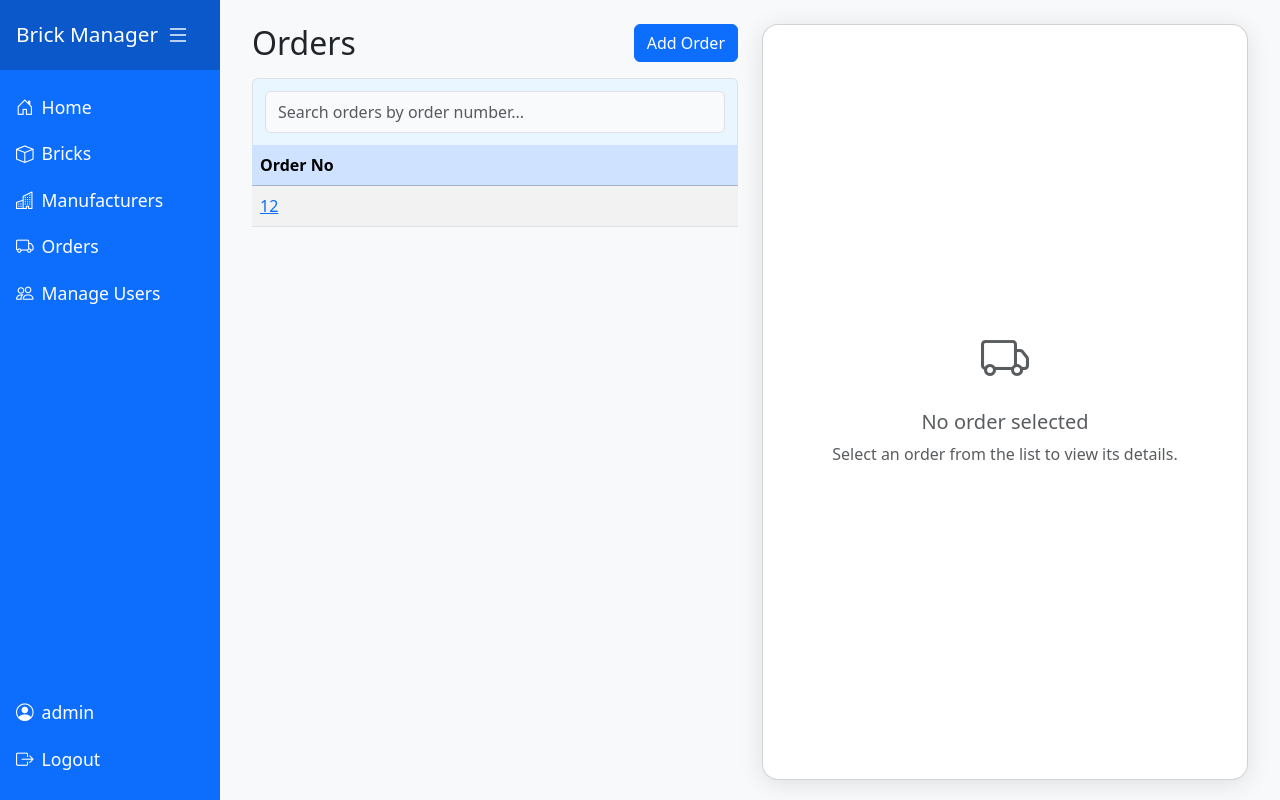
After one commit to MUsmanaSaeed/software-engineering-and-and-agile, a Flask app: page /orders in a window 1280 px wide. The commit adds this page. Run offline with Flask 3, Linux system fonts and the light colour scheme; a user stored in the database is signed in.

Commit message:
Implement order management feature: add order model, routes, and templates for viewing and adding orders

```diff
--- a/app.py
+++ b/app.py
@@ -4,6 +4,7 @@ from users import users_bp
 from manufacturers import manufacturers_bp
 from bricks import bricks_bp
 from manage_users import manage_users_bp
+from orders import orders_bp
 
 app = Flask(__name__)
 app.config['SECRET_KEY'] = 'brickManagementSystem'
@@ -30,6 +31,7 @@ app.register_blueprint(users_bp)
 app.register_blueprint(manufacturers_bp)
 app.register_blueprint(bricks_bp)
 app.register_blueprint(manage_users_bp)
+app.register_blueprint(orders_bp)
 
 if __name__ == 'app':
     with app.app_context():
--- /dev/null
+++ b/static/css/orders.css
@@ -0,0 +1,106 @@
+html, body {
+    height: 100%;
+}
+
+.row.flex-lg-nowrap {
+    height: 80vh;
+    min-height: 500px;
+    display: flex;
+    flex-wrap: nowrap;
+}
+
+.orders-table-responsive {
+    flex-grow: 1;
+    overflow-y: auto;
+    min-height: 0;
+}
+
+.orders-table-responsive table {
+    table-layout: fixed;
+    width: 100%;
+}
+
+.orders-table-responsive .table-search-container {
+    border: 1px solid #dee2e6;
+    border-bottom: none;
+    border-radius: 0.375rem 0.375rem 0 0;
+    background: #e9f5ff;
+    padding: 0.75rem;
+    position: relative;
+}
+
+.orders-table-responsive thead tr:nth-child(2) th {
+    border-bottom: none !important;
+    background: #e9f5ff;
+    padding-top: 0;
+    padding-bottom: 0;
+}
+
+.table-search-container {
+    border: 1px solid #dee2e6;
+    border-bottom: none;
+    border-radius: 0.375rem 0.375rem 0 0;
+    background: #e9f5ff;
+    padding: 0.75rem;
+    position: relative;
+}
+
+.table-search-box {
+    margin: 0;
+    border-radius: 0.375rem;
+    background: #f8fafc;
+    font-size: 1rem;
+    padding: 0.5rem 0.75rem;
+    width: 100%;
+    outline: none;
+    border: 1px solid #dee2e6;
+    box-shadow: none;
+}
+
+.table-search-box:focus {
+    background: #fff;
+    border-color: #86b7fe;
+    box-shadow: 0 0 0 0.2rem rgba(13,110,253,.15);
+}
+
+.card.flex-grow-1.h-100 {
+    min-height: 400px;
+    display: flex;
+    flex-direction: column;
+    border-radius: 1rem;
+    box-shadow: 0 4px 24px rgba(0,0,0,0.10);
+    background: #fff;
+}
+
+.card-body.d-flex.flex-column.h-100.align-items-center.justify-content-center.text-muted {
+    padding: 1.5rem;
+}
+
+@media (max-width: 991.98px) {
+    .orders-table-responsive {
+      max-width: 100%;
+      width: 100%;
+    }
+    .row.flex-lg-nowrap {
+      flex-wrap: wrap;
+      height: auto;
+      min-height: unset;
+    }
+    .card.flex-grow-1.h-100 {
+      min-height: 300px;
+    }
+    .card-body.d-flex.flex-column.h-100.align-items-center.justify-content-center.text-muted {
+        padding: 1.2rem;
+    }
+}
+
+@media (min-width: 992px) {
+    .row.flex-lg-nowrap > .col-lg-4,
+    .row.flex-lg-nowrap > *:not(.col-lg-4) {
+      width: 50%;
+    }
+    .orders-table-responsive {
+      max-width: 100%;
+      width: 100%;
+    }
+}
--- a/templates/base.html
+++ b/templates/base.html
@@ -32,6 +32,11 @@
                     <li class="nav-item">
                         <a class="nav-link {% if request.endpoint == 'manufacturers.manufacturers' %}active{% endif %}" href="{{ url_for('manufacturers.manufacturers') }}">
                             <i class="bi bi-buildings"></i> <span>Manufacturers</span>
+                        </a>
+                    </li>
+                    <li class="nav-item">
+                        <a class="nav-link" href="{{ url_for('orders.orders') }}">
+                            <i class="bi bi-truck"></i> Orders
                         </a>
                     </li>
                     {% if session.get('isAdmin') %}
--- /dev/null
+++ b/templates/orders.html
@@ -0,0 +1,159 @@
+{% extends 'base.html' %}
+{% block title %}Brick Orders{% endblock %}
+{% block content %}
+<div class="row flex-lg-nowrap" style="height: 100%; min-height: 500px;">
+    <div class="col-lg-4 col-12 d-flex flex-column">
+        <div class="d-flex justify-content-between align-items-center mb-3">
+            <h2 class="mb-0">Orders</h2>
+            <a href="#" class="btn btn-primary ms-3" data-bs-toggle="modal" data-bs-target="#addOrderModal">Add Order</a>
+        </div>
+        <div class="table-responsive orders-table-responsive flex-grow-1">
+            <div class="table-search-container d-flex align-items-center gap-2 position-relative" style="z-index: 10;">
+                <input type="text" id="order-search-box" class="form-control table-search-box" placeholder="Search orders by order number...">
+            </div>
+            <table class="table table-striped table-hover align-middle" id="orders-table">
+                <colgroup>
+                    <col style="width: 100%">
+                </colgroup>
+                <thead class="table-primary">
+                    <tr>
+                        <th>Order No</th>
+                    </tr>
+                </thead>
+                <tbody>
+                    {% for order_no in order_nos %}
+                    <tr class="order-row" data-order-no="{{ order_no }}" style="cursor:pointer;">
+                        <td><a href="{{ url_for('orders.order_detail', order_no=order_no) }}">{{ order_no }}</a></td>
+                    </tr>
+                    {% endfor %}
+                </tbody>
+            </table>
+        </div>
+    </div>
+    <div class="col-lg-8 col-12 d-flex flex-column" style="height: 100%;">
+        {% if selected_order_no and order_details %}
+        <div id="order-detail-panel" class="card flex-grow-1 h-100">
+            <div class="card-body d-flex flex-column h-100">
+                <div class="d-flex justify-content-between align-items-center mb-2">
+                    <h4 class="card-title mb-0"><i class="bi bi-truck me-2"></i>Order No: {{ selected_order_no }}</h4>
+                    <a href="{{ url_for('orders.orders') }}" class="btn btn-secondary btn-sm">Back to Orders</a>
+                </div>
+                <div class="table-responsive flex-grow-1">
+                    <table class="table table-bordered">
+                        <thead>
+                            <tr>
+                                <th>ID</th>
+                                <th>Brick</th>
+                                <th>Bricks Ordered</th>
+                                <th>Bricks Received</th>
+                                <th>Ordered Date</th>
+                                <th>Expected Date</th>
+                                <th>Actions</th>
+                            </tr>
+                        </thead>
+                        <tbody>
+                            {% for order in order_details %}
+                            <tr>
+                                <td>{{ order.id }}</td>
+                                <td>{{ order.brick }}</td>
+                                <td>{{ order.bricks_ordered }}</td>
+                                <td>{{ order.bricks_received }}</td>
+                                <td>{{ order.ordered_date.strftime('%Y-%m-%d') }}</td>
+                                <td>{{ order.expected_date.strftime('%Y-%m-%d') }}</td>
+                                <td>
+                                    {% if order.bricks_received < order.bricks_ordered %}
+                                    <form method="POST" action="{{ url_for('orders.mark_received', order_id=order.id) }}" style="display:inline;">
+                                        <button type="submit" class="btn btn-success btn-sm">Order Received</button>
+                                    </form>
+                                    {% else %}
+                                    <span class="badge bg-success">Received</span>
+                                    {% endif %}
+                                </td>
+                            </tr>
+                            {% endfor %}
+                        </tbody>
+                    </table>
+                </div>
+                <div class="mb-3">
+                    <a href="#" class="btn btn-primary" data-bs-toggle="modal" data-bs-target="#addOrderModal">Add Order</a>
+                </div>
+            </div>
+        </div>
+        {% else %}
+        <!-- Placeholder shown when no order is selected -->
+        <div id="order-placeholder-panel" class="card flex-grow-1 h-100">
+            <div class="card-body d-flex flex-column h-100 align-items-center justify-content-center text-muted">
+                <div class="text-center">
+                    <i class="bi bi-truck" style="font-size: 3rem;"></i>
+                    <h5 class="mt-3">No order selected</h5>
+                    <p>Select an order from the list to view its details.</p>
+                </div>
+            </div>
+        </div>
+        {% endif %}
+    </div>
+</div>
+<!-- Add Order Modal -->
+<div class="modal fade" id="addOrderModal" tabindex="-1" aria-labelledby="addOrderModalLabel" aria-hidden="true">
+  <div class="modal-dialog">
+    <div class="modal-content">
+      <form method="POST" action="{{ url_for('orders.add_order') }}">
+        <div class="modal-header">
+          <h5 class="modal-title" id="addOrderModalLabel">Add Brick Order</h5>
+          <button type="button" class="btn-close" data-bs-dismiss="modal" aria-label="Close"></button>
+        </div>
+        <div class="modal-body">
+          <div class="mb-3">
+            <label for="orderNo" class="form-label">Order No</label>
+            <input type="text" class="form-control" id="orderNo" name="orderNo" required>
+          </div>
+          <div class="mb-3">
+            <label for="brick" class="form-label">Brick</label>
+            <input type="text" class="form-control" id="brick" name="brick" required>
+          </div>
+          <div class="mb-3">
+            <label for="bricks_ordered" class="form-label">Bricks Ordered</label>
+            <input type="number" class="form-control" id="bricks_ordered" name="bricks_ordered" required>
+          </div>
+          <div class="mb-3">
+            <label for="ordered_date" class="form-label">Ordered Date</label>
+            <input type="date" class="form-control" id="ordered_date" name="ordered_date" required>
+          </div>
+          <div class="mb-3">
+            <label for="expected_date" class="form-label">Expected Date</label>
+            <input type="date" class="form-control" id="expected_date" name="expected_date" required>
+          </div>
+        </div>
+        <div class="modal-footer">
+          <button type="button" class="btn btn-secondary" data-bs-dismiss="modal">Close</button>
+          <button type="submit" class="btn btn-primary">Add Order</button>
+        </div>
+      </form>
+    </div>
+  </div>
+</div>
+<link rel="stylesheet" href="{{ url_for('static', filename='css/orders.css') }}">
+<script>
+document.addEventListener('DOMContentLoaded', function() {
+    document.querySelectorAll('.order-row').forEach(function(row) {
+        row.addEventListener('click', function(e) {
+            // Prevent default link if clicking the row
+            if (e.target.tagName.toLowerCase() === 'a') return;
+            const orderNo = row.getAttribute('data-order-no');
+            fetch(`{{ url_for('orders.order_detail', order_no='ORDER_NO_PLACEHOLDER') }}`.replace('ORDER_NO_PLACEHOLDER', orderNo))
+                .then(response => response.text())
+                .then(html => {
+                    // Parse the returned HTML and extract the detail panel
+                    const parser = new DOMParser();
+                    const doc = parser.parseFromString(html, 'text/html');
+                    const detailPanel = doc.querySelector('#order-detail-panel') || doc.querySelector('#order-placeholder-panel');
+                    if (detailPanel) {
+                        document.querySelector('.col-lg-8').innerHTML = '';
+                        document.querySelector('.col-lg-8').appendChild(detailPanel);
+                    }
+                });
+        });
+    });
+});
+</script>
+{% endblock %}
```
Also changed, not shown: models.py (+12 -0 lines), orders.py (added, +38 -0 lines), templates/order_detail.html (added, +86 -0 lines), instance/bricks.db.
